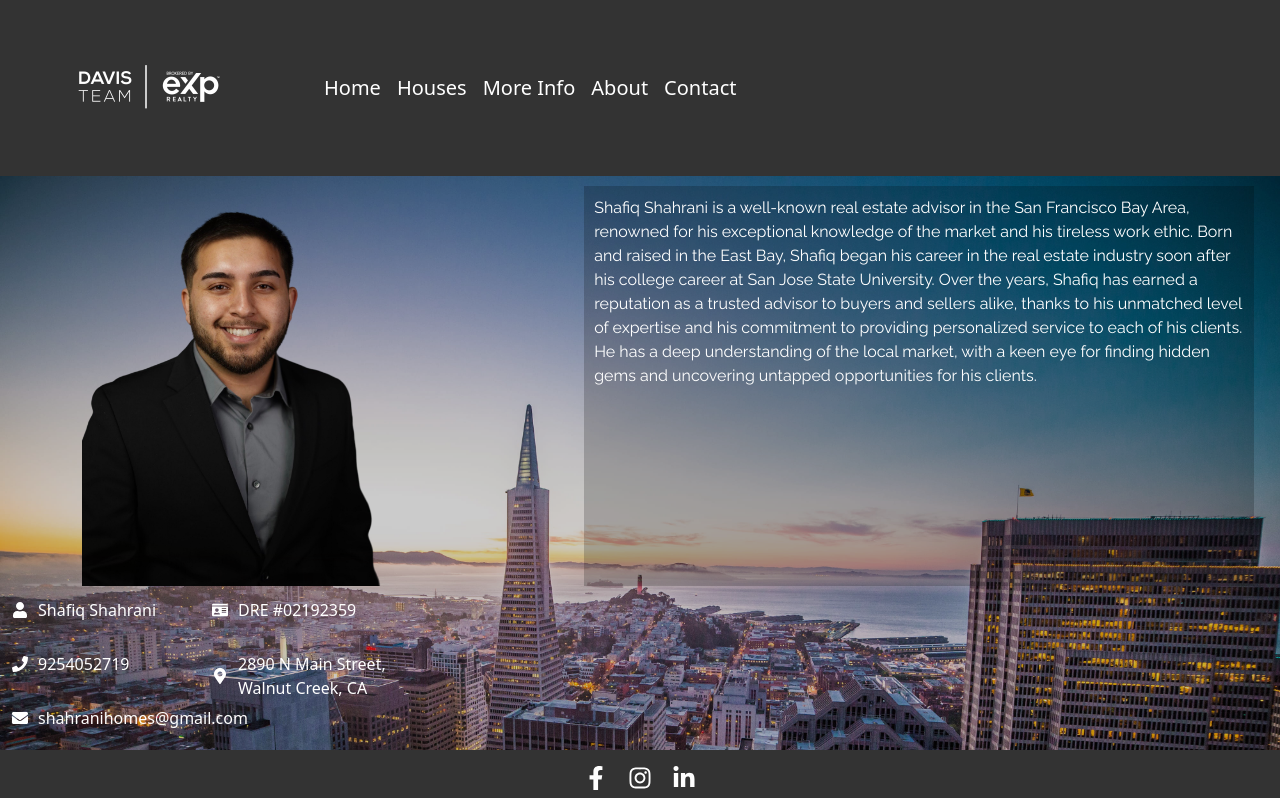
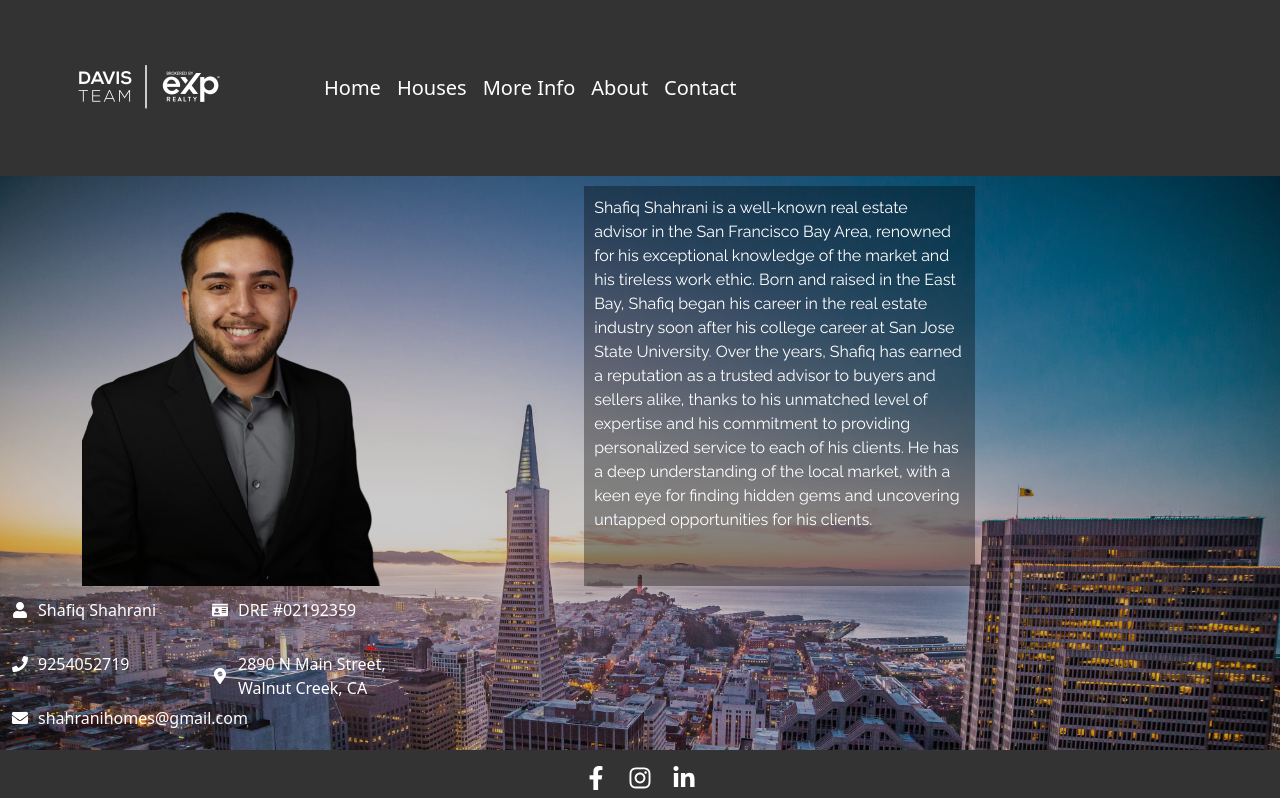
Before and after one commit to Moshahrani/real-estate-website, a React (Create React App) app in the folder real-estate/: page /about in a window 1280 px wide. Shown: the top 798 px of the page. Built offline with nearby package versions, Linux system fonts and the light colour scheme.

Commit message:
added a div around parapgraph and modified grid ratio for better background coverage of text and added opacity for better readability of text

```diff
--- a/real-estate/src/components/About.js
+++ b/real-estate/src/components/About.js
@@ -34,6 +34,7 @@ const About = () => {
         </div>
         <div className="bio">
           {/* <h2>Shafiq Shahrani</h2> */}
+          <div className="bio-content">
           <p>
             Shafiq Shahrani is a well-known real estate advisor in the San
             Francisco Bay Area, renowned for his exceptional knowledge of the
@@ -46,6 +47,7 @@ const About = () => {
             deep understanding of the local market, with a keen eye for finding
             hidden gems and uncovering untapped opportunities for his clients.
             </p>
+            </div>
             {/* Throughout his career, Shafiq has been recognized for his outstanding sales performance, earning numerous accolades and awards for his achievements. He is widely respected within the industry, both for his skills as a negotiator and for his unwavering dedication to achieving the best possible outcome for his clients.
 Shafiq's success is rooted in his passion for real estate, which is evident in every aspect of his work. He takes the time to listen carefully to his clients' needs and goals, and works tirelessly to ensure that they are met. His attention to detail, strong work ethic, and unwavering commitment to his clients have made him a top-performing agent in the Bay Area.
 Outside of work, Shafiq enjoys spending time with his family, exploring the great outdoors, and giving back to his community. He is an active member of several local charities and organizations, and is committed to making a positive impact in the lives of those around him.
--- a/real-estate/src/css/About.css
+++ b/real-estate/src/css/About.css
@@ -16,7 +16,7 @@
 
 .container {
     display: grid;
-    grid-template-columns: 45% 60%;
+    grid-template-columns: 45% 35%;
     /* justify-content: center; */
     padding-top: 10px;
   }
@@ -32,8 +32,8 @@
     grid-template-columns: 1fr;
     color: white;
     font-family: 'Raleway', sans-serif;
-    padding: 10px;
-    background: rgba(0, 0, 0, 0.2);
+    /* padding: 10px;
+    background: rgba(0, 0, 0, 0.2);  */
   }
 
   .bio h2 {
@@ -42,6 +42,11 @@
 
   .bio p {
     grid-column: 1 / 2;
+  }
+
+  .bio-content {
+    background: rgba(0, 0, 0, 0.35);
+    padding: 10px;
   }
 
   @media only screen and (max-width: 768px) {
```
